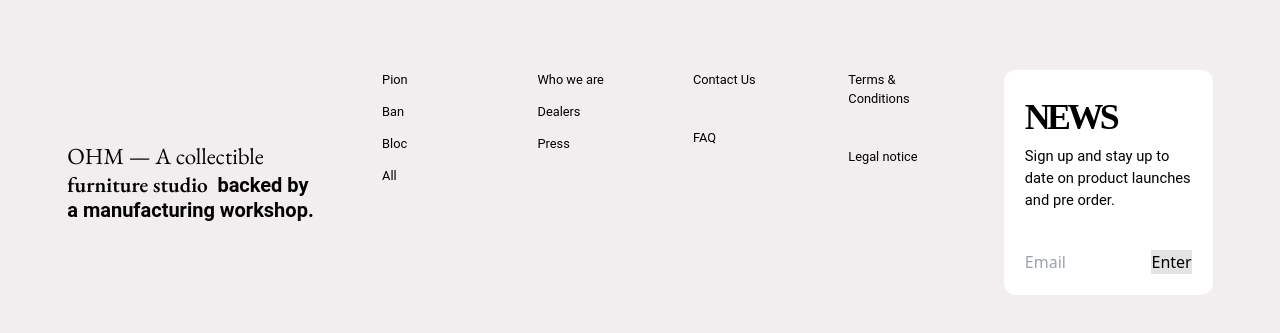
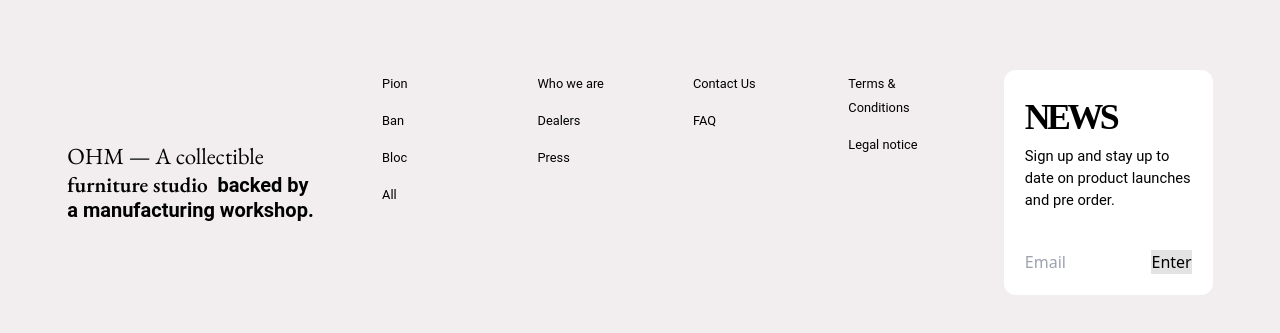
Before and after one commit to mb1mba/ohm-studio-clone, a React app in the folder client/: page / in a window 1280 px wide. Shown: the part 10366-10699 px from the top of the page. Built offline with nearby package versions, Linux system fonts and the light colour scheme; no server answers; the HTML template or start-up script is replaced by a standard one; a web font is replaced by a local one; what @savvywombat/tailwindcss-grid-areas would draw is missing.

Commit message:
Refactor Footer

```diff
--- a/client/src/layout/Footer/Footer.jsx
+++ b/client/src/layout/Footer/Footer.jsx
@@ -1,90 +1,46 @@
-import React from "react";
+import React, { useEffect } from "react";
 import { useInView } from "react-intersection-observer";
-import { Sentence } from "/src/components/Sentence";
 import { Link } from "react-router-dom";
+
 const Footer = ({ setIsFooterInView }) => {
   const [ref, inView] = useInView();
 
-  React.useEffect(() => {
+  useEffect(() => {
     setIsFooterInView(inView);
   }, [inView, setIsFooterInView]);
 
   const collectionsLinks = [
-    {
-      text: "Pion",
-      href: "/collections/pion",
-    },
-    {
-      text: "Ban",
-      href: "/collections/ban",
-    },
-    {
-      text: "Bloc",
-      href: "/collections/bloc",
-    },
-    {
-      text: "All",
-      href: "/collections",
-    },
+    { text: "Pion", href: "/collections/pion" },
+    { text: "Ban", href: "/collections/ban" },
+    { text: "Bloc", href: "/collections/bloc" },
+    { text: "All", href: "/collections" },
   ];
 
   const otherLinks = [
-    {
-      text: "Who we are",
-      href: "#",
-    },
-    {
-      text: "Dealers",
-      href: "#",
-    },
-    {
-      text: "Press",
-      href: "#",
-    },
+    { text: "Who we are", href: "#" },
+    { text: "Dealers", href: "#" },
+    { text: "Press", href: "#" },
   ];
 
   const othersLinks2 = [
-    {
-      text: "Contact Us",
-      href: "#",
-    },
-    {
-      text: "FAQ",
-      href: "#",
-    },
+    { text: "Contact Us", href: "#" },
+    { text: "FAQ", href: "#" },
   ];
 
   const legalLinks = [
-    {
-      text: "Terms & Conditions",
-      href: "#",
-    },
-    {
-      text: "Legal notice",
-      href: "#",
-    },
+    { text: "Terms & Conditions", href: "#" },
+    { text: "Legal notice", href: "#" },
   ];
 
   return (
-    <footer
-      ref={ref}
-      id="footer"
-      className="bg-[#f2eef0] py-[9.5vw] px-[5.25vw] md:py-20"
-    >
-      <div className="grid grid-rows-1 gap-[10vw] md:gap-[5vw] py-[5vw] md:py-0 md:grid-cols-navFooter ">
-        {/* <Sentence
-          beforeHyphen="OHM"
-          array={[
-            "A collectible",
-            "furniture studio backed by a manufacturing workshop.",
-          ]}
-        /> */}
+    <footer ref={ref} id="footer" className="bg-[#f2eef0] py-[9.5vw] px-[5.25vw] md:py-20">
+      <div className="grid grid-rows-1 gap-[10vw] md:gap-[5vw] py-[5vw] md:py-0 md:grid-cols-navFooter">
         <p className="content-center">
-          <span className="font-garamond  flex  leading-[0.8] md:leading-[1.25] text-[9.25vw] md:text-[1.8vw] 3xl:text-3xl  ">
+          <span className="font-garamond flex leading-[0.8] md:leading-[1.25] text-[9.25vw] md:text-[1.8vw] 3xl:text-3xl">
             OHM — A collectible &nbsp;
           </span>
-          <span className="font-helvetica block leading-[1.2] md:leading-[1.25] font-semibold text-[8vw] md:text-[1.5635vw] 3xl:text-[1.75rem]  ">
-            <span className="font-garamond  leading-[0.8] md:leading-[1.25] text-[9.25vw] md:text-[1.67vw] 3xl:text-3xl ">
+          <span className="font-helvetica block leading-[1.2] md:leading-[1.25] font-semibold text-[8vw] md:text-[1.5635vw] 3xl:text-[1.75rem]">
+            <span className="font-garamond leading-[0.8] md:leading-[1.25] text-[9.25vw] md:text-[1.67vw] 3xl:text-3xl">
               furniture studio &nbsp;
             </span>
             backed by a manufacturing workshop.
@@ -92,67 +48,43 @@ const Footer = ({ setIsFooterInView }) => {
         </p>
 
         <nav className="grid grid-cols-2 grid-rows-2 gap-[5vw] md:grid-cols-4 md:grid-rows-auto*2">
-          <ul className="grid gap-[3vw] md:gap-[1vw] content-start">
-            {collectionsLinks.map((link) => (
-              <Link
-                to={link.href}
-                className=" cursor-pointer font-helvetica text-[4.8vw] md:text-[1vw] 3xl:text-lg"
-              >
-                {link.text}
-              </Link>
-            ))}
-          </ul>
-
-          <ul className="grid gap-[3vw] md:gap-[1vw]  content-start">
-            {otherLinks.map((link) => (
-              <Link
-                to={link.href}
-                className=" cursor-pointer font-helvetica text-[4.8vw] md:text-[1vw] 3xl:text-lg"
-              >
-                {link.text}
-              </Link>
-            ))}
-          </ul>
-
-          <ul className="grid gap-[3vw] content-start">
-            {othersLinks2.map((link) => (
-              <Link
-                to={link.href}
-                className=" cursor-pointer font-helvetica text-[4.8vw] md:text-[1vw] 3xl:text-lg"
-              >
-                {link.text}
-              </Link>
-            ))}
-          </ul>
-
-          <ul className="grid gap-[3vw]  content-start">
-            {legalLinks.map((link) => (
-              <Link
-                to={link.href}
-                className=" cursor-pointer font-helvetica text-[4.8vw] md:text-[1vw] 3xl:text-lg"
-              >
-                {link.text}
-              </Link>
-            ))}
-          </ul>
+          {renderLinks(collectionsLinks)}
+          {renderLinks(otherLinks)}
+          {renderLinks(othersLinks2)}
+          {renderLinks(legalLinks)}
         </nav>
 
-        <div className="bg-white  max-w-72 max-h-72 p-[8vw] h-fit rounded-xl grid gap-[10vw] md:gap-[3vw] md:p-[1.65vw] content-center ">
+        <div className="bg-white max-w-72 max-h-72 p-[8vw] h-fit rounded-xl grid gap-[10vw] md:gap-[3vw] md:p-[1.65vw] content-center">
           <div>
-            <h3 className="uppercase font-favorit font-semibold text-[9.0625vw] md:text-[2.8vw] 3xl:text-[50px]  -tracking-[0.1em] ">
+            <h3 className="uppercase font-favorit font-semibold text-[9.0625vw] md:text-[2.8vw] 3xl:text-[50px] -tracking-[0.1em]">
               News
             </h3>
-            <p className="font-helvetica text-[4.8vw] md:text-[1.15vw] 3xl:text-lg ">
+            <p className="font-helvetica text-[4.8vw] md:text-[1.15vw] 3xl:text-lg">
               Sign up and stay up to date on product launches and pre order.
             </p>
           </div>
           <div className="w-full flex">
             <input className="w-full" type="email" placeholder="Email" />
-            <button className=" border-none bg-[#e3e3e3]">Enter</button>
+            <button className="border-none bg-[#e3e3e3]">Enter</button>
           </div>
         </div>
       </div>
     </footer>
   );
 };
+
+const renderLinks = (links) => {
+  return (
+    <ul className="grid gap-[3vw] md:gap-[1vw] content-start">
+      {links.map((link, index) => (
+        <li key={index}>
+          <Link to={link.href} className="cursor-pointer font-helvetica text-[4.8vw] md:text-[1vw] 3xl:text-lg">
+            {link.text}
+          </Link>
+        </li>
+      ))}
+    </ul>
+  );
+};
+
 export default Footer;
```
